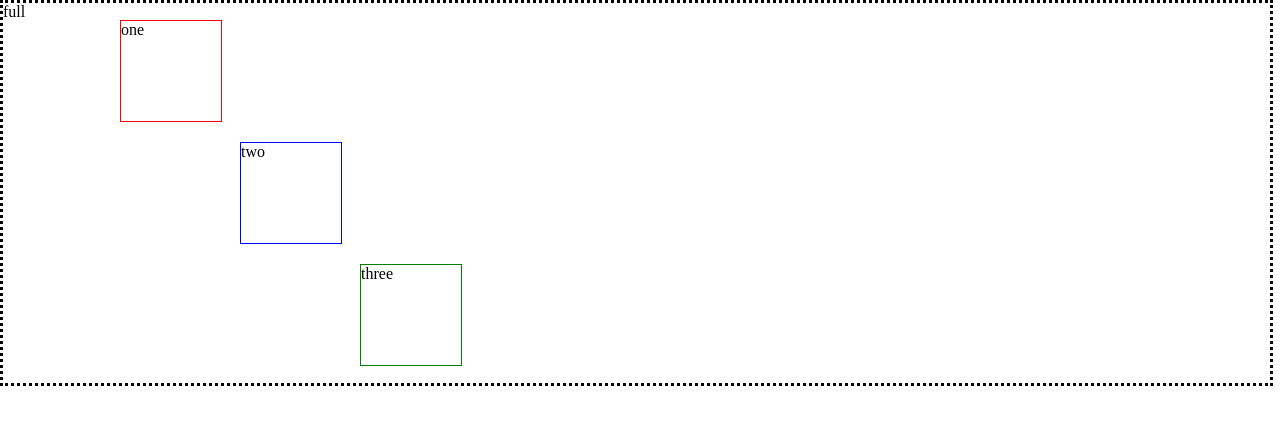
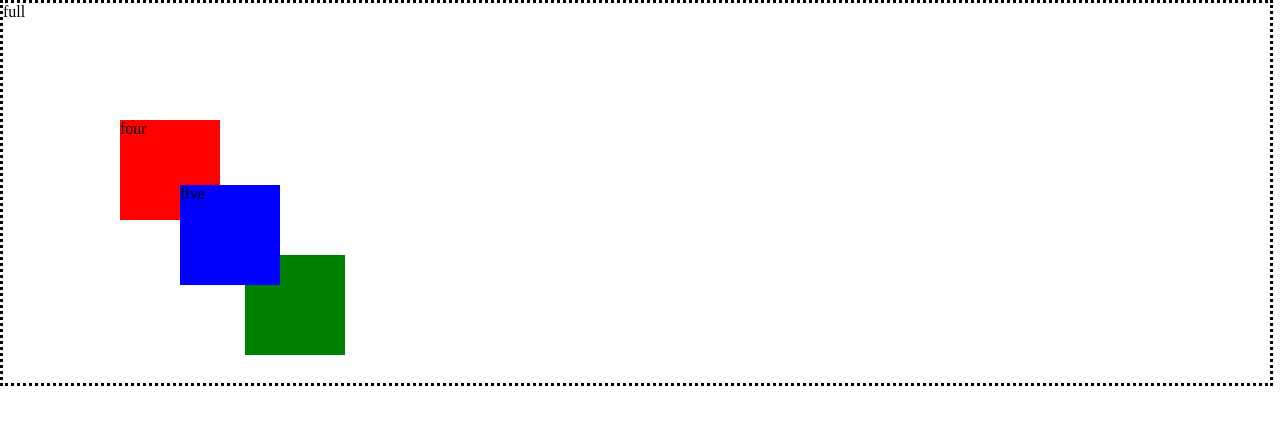
Before and after one commit to SA50-X-19/SA50-2-19_StupenkovSasha, a plain HTML site: page positions/index.html in a window 1280 px wide. Drawn offline with Linux system fonts and the light colour scheme.

Commit message:
third three boxes done

```diff
--- a/positions/index.html
+++ b/positions/index.html
@@ -8,10 +8,10 @@
     <title>Document</title>
 </head>
 <body>
-    <div class="box" id="fullbox1">full</div>
-    <div class="box" id="one"> one </div>
-    <div class="box" id="two"> two </div>
-    <div class="box" id="three"> three </div>
+    <div class="box" id="fullbox2">full</div>
+    <div class="box" id="four"> four </div>
+    <div class="box" id="five"> five </div>
+    <div class="box" id="six"> six </div>
 
 
 </body>
--- a/positions/style.css
+++ b/positions/style.css
@@ -6,7 +6,7 @@ body {
     height: 100px;
     background-color:white;
 }
-#fullbox1{
+#fullbox2{
     position: absolute;
     top: 0px;
     left:0px;
@@ -16,21 +16,23 @@ body {
     border: dotted  black;
 }
 
-#one{
+#four{
     position: relative;
-    top: 20px;
+    top: 120px;
     left: 120px;
-    border: 1px solid red ;
+    background-color: red;
 }
-#two {
+#five {
     position: relative;
-    top: 40px;
-    left: 240px;
-    border: 1px solid blue;
+    top: 85px;
+    left: 180px;
+    background-color: blue;
+    z-index: 2;
+
 }
-#three{
+#six{
     position: relative;
-    top: 60px;
-    left: 360px;
-    border: 1px solid green;
+    top: 55px;
+    left: 245px;
+    background-color: green;
 }
```
